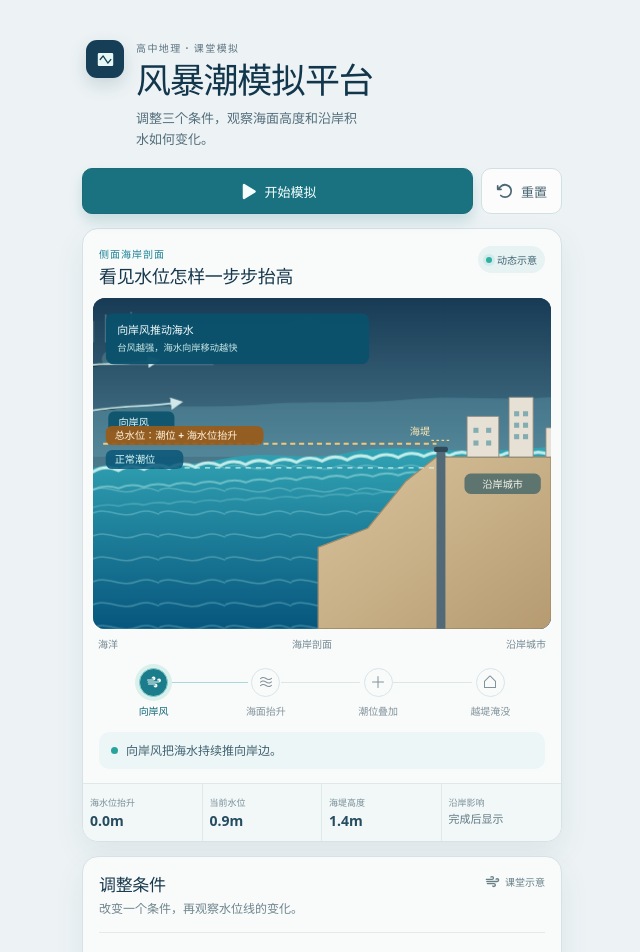
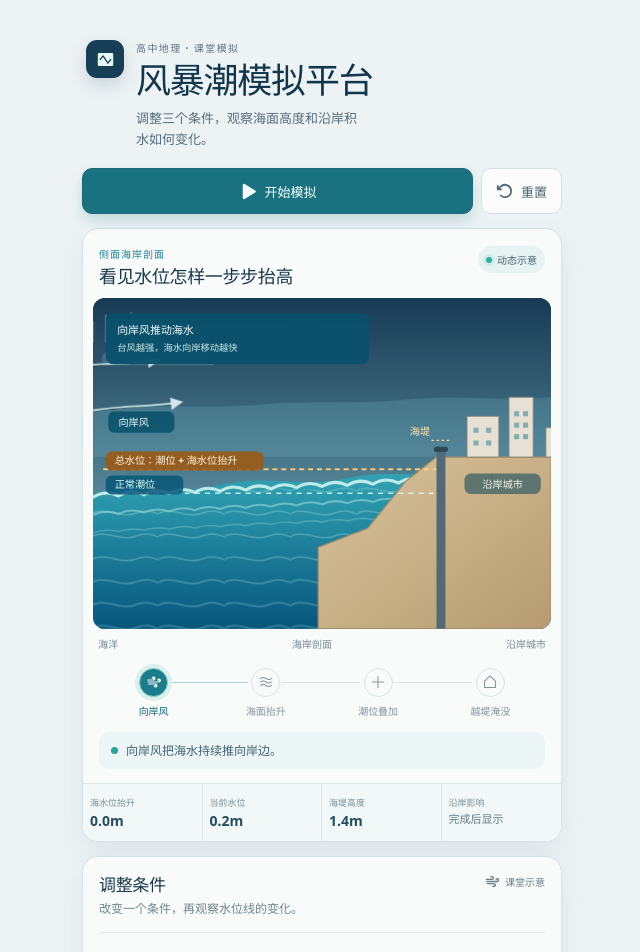
Before and after one commit to mistletoe137666/storm-surge-classroom, a React (Vite) app: page / in a window 1280 px wide. Shown: the top 952 px of the page, without its empty margins (318-958 px from the left). Built offline with nearby package versions, Linux system fonts and the light colour scheme.

Commit message:
降低潮水显示高度并同步越堤判定

```diff
--- a/src/App.tsx
+++ b/src/App.tsx
@@ -3,7 +3,7 @@ import { ArrowCounterClockwise, Pause, Play, WaveTriangle } from "@phosphor-icon
 import { SimulationControls } from "./components/SimulationControls"
 import { StageTimeline } from "./components/StageTimeline"
 import { StormScene } from "./components/StormScene"
-import { calculateSimulation, defaultSettings, formatMeters, getImpactLevel, getWaterRiseProgress, hasOvertopped, type SimulationSettings } from "./simulation/model"
+import { calculateSimulation, defaultSettings, formatMeters, getImpactLevel, getWaterRiseProgress, hasOvertopped, WATER_DISPLAY_DROP_METERS, type SimulationSettings } from "./simulation/model"
 
 function getStage(progress: number) {
   if (progress < 0.2) return 0
@@ -69,7 +69,7 @@ function App() {
 
   const waterRiseProgress = getWaterRiseProgress(progress)
   const currentSeaLevelRise = result.effectiveSurge * waterRiseProgress
-  const currentWaterLevel = result.tideLevel + currentSeaLevelRise
+  const currentWaterLevel = Math.max(0, result.tideLevel + currentSeaLevelRise - WATER_DISPLAY_DROP_METERS)
   const currentOvertops = activeStage === 3 && hasOvertopped(currentWaterLevel, result.profile.seawallHeight)
   const showImpact = progress >= 1
   const impactLevel = getImpactLevel(settings, result.overtops)
--- a/src/components/StormScene.tsx
+++ b/src/components/StormScene.tsx
@@ -1,5 +1,5 @@
 import type { CSSProperties } from "react"
-import { getImpactLevel, getWaterRiseProgress, hasOvertopped, type CoastCondition, type SimulationResult } from "../simulation/model"
+import { getImpactLevel, getWaterRiseProgress, hasOvertopped, WATER_DISPLAY_DROP_METERS, type CoastCondition, type SimulationResult } from "../simulation/model"
 
 type StormSceneProps = {
   coastCondition: CoastCondition
@@ -30,7 +30,7 @@ const impactColors = {
 }
 
 function waterY(level: number, profile: { wallTop: number; seawallHeight: number }) {
-  const y = profile.wallTop + (profile.seawallHeight - Math.min(level, 3)) * 30
+  const y = profile.wallTop + (profile.seawallHeight - Math.min(level, 3)) * 30 + WATER_DISPLAY_DROP_METERS * 30
   return Math.max(16, y)
 }
 
@@ -64,7 +64,7 @@ export function StormScene({ coastCondition, result, progress, activeStage, typh
   const visibleLevel = result.tideLevel + result.effectiveSurge * waterRiseProgress
   const shoreY = waterY(visibleLevel, { wallTop: profile.wallTop, seawallHeight: result.profile.seawallHeight })
   const currentOvertops = activeStage === 3 && hasOvertopped(visibleLevel, result.profile.seawallHeight)
-  const currentInundationDepth = Math.max(0, visibleLevel - result.profile.seawallHeight)
+  const currentInundationDepth = Math.max(0, visibleLevel - result.profile.seawallHeight - WATER_DISPLAY_DROP_METERS)
   const inundationProgress = Math.min(1, Math.max(0, (progress - 0.76) / 0.24))
   const overflowRatio = currentOvertops
     ? Math.min(1, Math.max(0, currentInundationDepth / 0.5)) * inundationProgress
--- a/src/simulation/model.ts
+++ b/src/simulation/model.ts
@@ -76,6 +76,7 @@ export const defaultSettings: SimulationSettings = {
 
 export const OVERTOP_CLEARANCE = 0.08
 export const IMPACT_SCORE_MAX = 9
+export const WATER_DISPLAY_DROP_METERS = 20 / 30
 
 const coastImpactPoints: Record<CoastCondition, number> = {
   steep: 0,
@@ -88,7 +89,7 @@ export function getWaterRiseProgress(progress: number): number {
 }
 
 export function hasOvertopped(waterLevel: number, seawallHeight: number): boolean {
-  return waterLevel - seawallHeight >= OVERTOP_CLEARANCE
+  return waterLevel - seawallHeight - WATER_DISPLAY_DROP_METERS >= OVERTOP_CLEARANCE
 }
 
 function getTideImpactPoints(tideLevel: number): number {
@@ -133,7 +134,7 @@ export function calculateSimulation(settings: SimulationSettings): SimulationRes
   const effectiveSurge = surge * profile.amplification
   const totalWaterLevel = settings.tideLevel + effectiveSurge
   const inundationDepth = hasOvertopped(totalWaterLevel, profile.seawallHeight)
-    ? totalWaterLevel - profile.seawallHeight
+    ? totalWaterLevel - profile.seawallHeight - WATER_DISPLAY_DROP_METERS
     : 0
 
   return {
```
